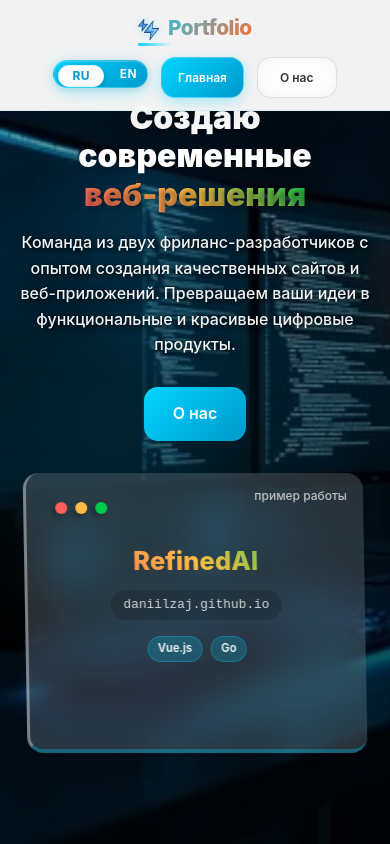
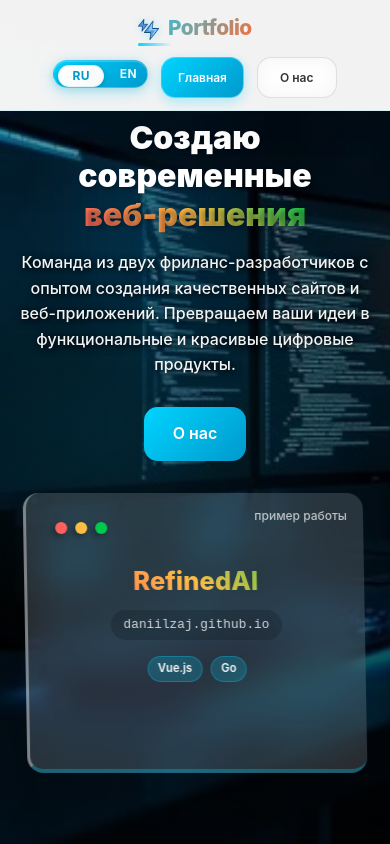
Before and after one commit to Kgghoul/portfolio, a Vue app: page /#/ in a window 390 px wide. Built offline with nearby package versions, Linux system fonts and the light colour scheme.

Commit message:
Add files via upload

```diff
--- a/src/views/AboutView.vue
+++ b/src/views/AboutView.vue
@@ -659,7 +659,7 @@ const translations = {
   .about-content {
     grid-template-columns: 1fr;
     grid-template-rows: auto auto;
-    padding-top: 90px;
+    padding-top: 140px;
     gap: 0;
   }
 
@@ -811,7 +811,7 @@ const translations = {
   }
 
   .about-content {
-    padding-top: 100px;
+    padding-top: 150px;
   }
 
   .left-section {
--- a/src/views/HomeView.vue
+++ b/src/views/HomeView.vue
@@ -371,7 +371,7 @@ const translations = {
     gap: 3rem;
     padding: 2rem 1.5rem;
     max-width: 100%;
-    margin-top: 1.5rem;
+    margin-top: 4rem;
   }
 
   .hero-buttons {
@@ -444,7 +444,7 @@ const translations = {
   .hero-content {
     gap: 2.5rem;
     padding: 1.5rem 1rem;
-    margin-top: 1rem;
+    margin-top: 3.5rem;
   }
 
   .hero-buttons {
@@ -516,7 +516,7 @@ const translations = {
   .hero-content {
     padding: 1rem 0.8rem;
     gap: 2rem;
-    margin-top: 0.5rem;
+    margin-top: 3rem;
   }
 
   .hero-buttons {
@@ -592,6 +592,7 @@ const translations = {
   .hero-content {
     padding: 0.8rem 0.5rem;
     gap: 1.8rem;
+    margin-top: 2.5rem;
   }
 
   .hero-buttons {
```
